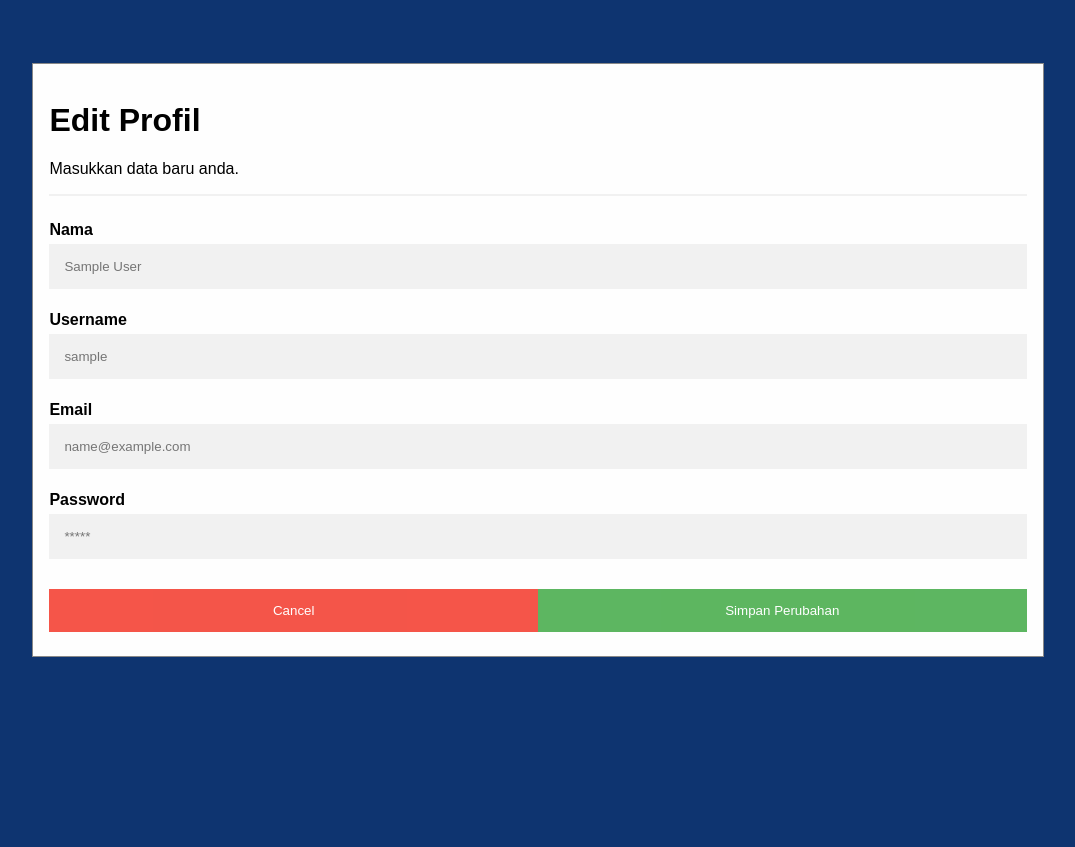
After one commit to anggapur/Forum, a PHP site: page /edit_profil.php in a window 1280 px wide. The commit adds this page. Shown: the whole page, without its empty margins (102-1177 px from the left). Run offline with PHP 8.4, Linux system fonts and the light colour scheme; the visitor is signed in with stand-in values (Sample User, id 1).

Commit message:
Sori mantul

```diff
--- /dev/null
+++ b/edit_profil.php
@@ -0,0 +1,57 @@
+<?php
+include('koneksi.php');
+session_start();
+
+$user_check=$_SESSION['id_user'];
+$sql2="select * from user where id_user='$user_check'";
+$ses_sql=mysqli_query($koneksi, $sql2);
+// Ambil data user dengan mysql_fetch_assoc
+$row = mysqli_fetch_assoc($ses_sql);
+$login_session =$row['username'];
+$nama_session =$row['nama'];
+$foto_session =$row['foto_profil'];
+$email_session =$row['email'];
+?>
+
+
+<!DOCTYPE html>
+<html>
+<head>
+  <link rel="stylesheet" type="text/css" href="style.css">
+</head>
+
+
+<div>
+  <form class="modal-content" action="edit_berhasil.php" method="POST">
+    <div class="container">
+      <h1>Edit Profil</h1>
+      <p>Masukkan data baru anda.</p>
+      <hr>
+      <label for="name"><b>Nama</b></label>
+      <input type="text" placeholder="<?= $nama_session?>" name="name" id="name" class="form-control" required>
+
+      <label for="username"><b>Username</b></label>
+      <input type="text" placeholder="<?= $login_session?>" name="username" class="form-control" id="username" required>
+
+      <label for="email"><b>Email</b></label>
+      <input type="text" placeholder="<?= $email_session?>" name="email" class="form-control" id="email" required>
+
+      <label for="psw"><b>Password</b></label>
+      <input type="password" placeholder="*****" name="password" class="form-control" id="pwd" required>
+
+      <div class="clearfix">
+        <button type="button" onclick="redirek()" class="cancelbtn">Cancel</button>
+        <button type="submit" class="signupbtn">Simpan Perubahan</button>
+      </div>
+    </div>
+  </form>
+</div>
+
+<script>
+function redirek() {
+    location.replace("profil.php")
+}
+</script>
+
+</body>
+</html>
--- a/login.php
+++ b/login.php
@@ -22,10 +22,12 @@ if(isset($_POST["login"]))
     $count = mysqli_num_rows($result);
     //mengambil data untuk satu baris pada database
     $data = mysqli_fetch_assoc($result);
+    $pass = md5($_POST["password"]);
   if($count > 0)
  {
+
   #mengecek password
-    if($_POST["password"] == $data["password"])
+    if($pass == $data["password"])
     {
         $_SESSION['id_user'] = $data["id_user"];
         $_SESSION['username'] = $username;
--- /dev/null
+++ b/style.css
@@ -0,0 +1,112 @@
+body {
+    font-family: Arial, Helvetica, sans-serif;
+    background-color: rgb(14, 52, 112);
+}
+* {box-sizing: border-box;}
+
+/* Full-width input fields */
+input[type=text], input[type=password] {
+    width: 100%;
+    padding: 15px;
+    margin: 5px 0 22px 0;
+    display: inline-block;
+    border: none;
+    background: #f1f1f1;
+}
+
+/* Add a background color when the inputs get focus */
+input[type=text]:focus, input[type=password]:focus {
+    background-color: #ddd;
+    outline: none;
+}
+
+/* Set a style for all buttons */
+button {
+    background-color: #4CAF50;
+    color: white;
+    padding: 14px 20px;
+    margin: 8px 0;
+    border: none;
+    cursor: pointer;
+    width: 100%;
+    opacity: 0.9;
+}
+
+button:hover {
+    opacity:1;
+}
+
+/* Extra styles for the cancel button */
+.cancelbtn {
+    padding: 14px 20px;
+    background-color: #f44336;
+}
+
+/* Float cancel and signup buttons and add an equal width */
+.cancelbtn, .signupbtn {
+  float: left;
+  width: 50%;
+}
+
+/* Add padding to container elements */
+.container {
+    padding: 16px;
+}
+
+/* The Modal (background) */
+.modal {
+    display: none; /* Hidden by default */
+    position: fixed; /* Stay in place */
+    z-index: 1; /* Sit on top */
+    left: 0;
+    top: 0;
+    width: 100%; /* Full width */
+    height: 100%; /* Full height */
+    overflow: auto; /* Enable scroll if needed */
+    background-color: #474e5d;
+    padding-top: 50px;
+}
+
+/* Modal Content/Box */
+.modal-content {
+    background-color: #fefefe;
+    margin: 5% auto 15% auto; /* 5% from the top, 15% from the bottom and centered */
+    border: 1px solid #888;
+    width: 80%; /* Could be more or less, depending on screen size */
+}
+
+/* Style the horizontal ruler */
+hr {
+    border: 1px solid #f1f1f1;
+    margin-bottom: 25px;
+}
+
+/* The Close Button (x) */
+.close {
+    position: absolute;
+    right: 35px;
+    top: 15px;
+    font-size: 40px;
+    font-weight: bold;
+    color: #f1f1f1;
+}
+
+.close:hover,
+.close:focus {
+    color: #f44336;
+    cursor: pointer;
+}
+
+/* Clear floats */
+.clearfix::after {
+    content: "";
+    clear: both;
+    display: table;
+}
+
+/* Change styles for cancel button and signup button on extra small screens */
+@media screen and (max-width: 300px) {
+    .cancelbtn, .signupbtn {
+       width: 100%;
+    }
+}
```
Also changed, not shown: Sign-Up.php (+4 -111 lines), edit_berhasil.php (added, +26 -0 lines), profil.php (added, +48 -0 lines), welcome.php (+15 -3 lines).
